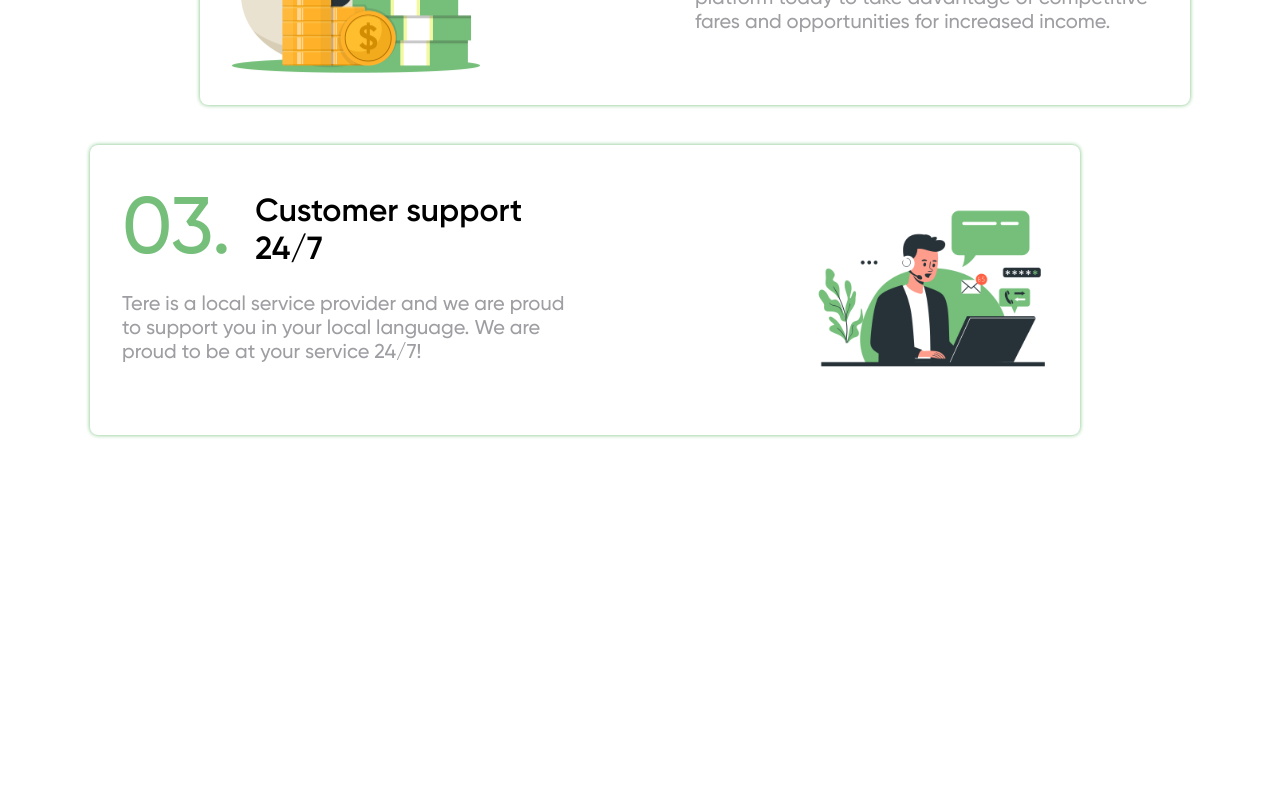
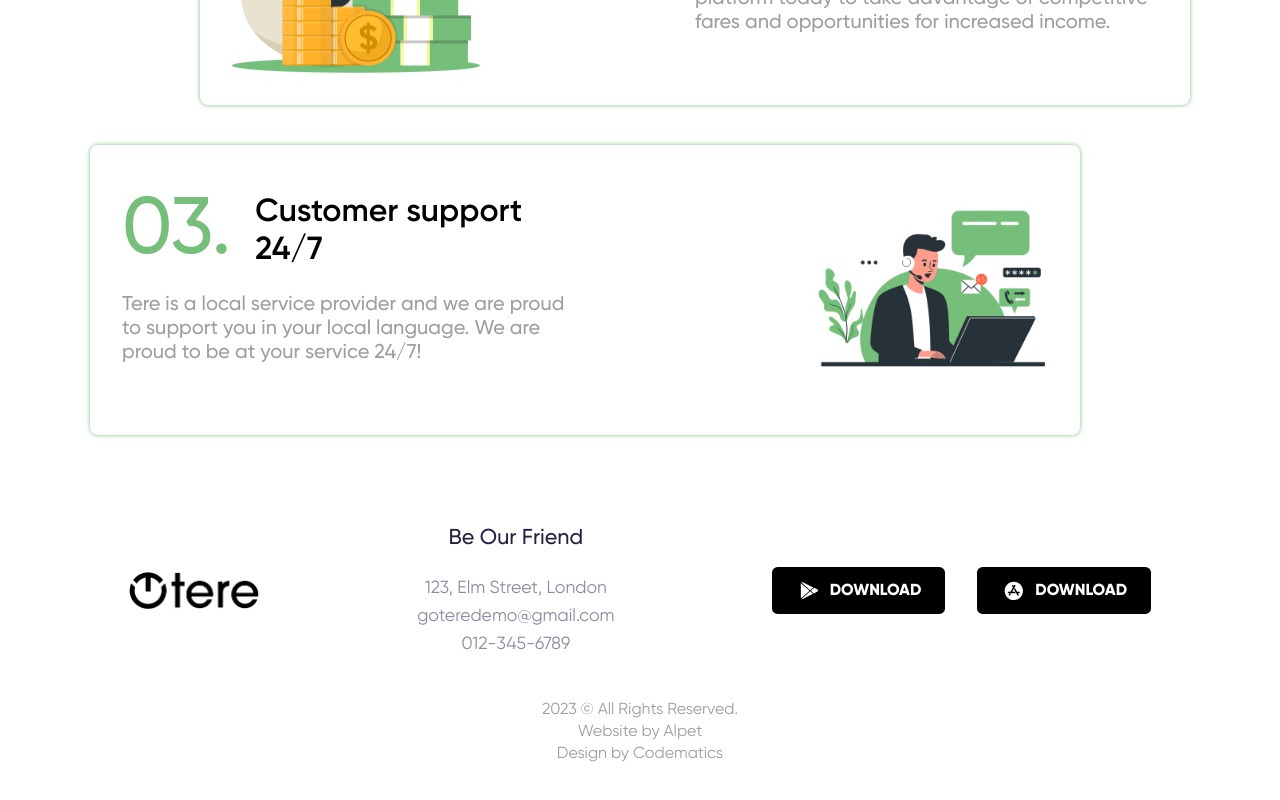
Before and after one commit to alpet95/tere, a Next.js app: page / in a window 1280 px wide. Shown: the part 2567-3367 px from the top of the page. Before the commit the page ends 3042 px from the top, so only its background shows below. Built offline with nearby package versions, Linux system fonts and the light colour scheme.

Commit message:
feat: create footer

```diff
--- /dev/null
+++ b/src/components/layout/Footer.module.scss
@@ -0,0 +1,119 @@
+@use "@/styles/theme.module" as theme;
+
+.footer {
+  // background-color: lightgoldenrodyellow;
+  padding: 3rem 0;
+
+  &-content {
+    // background-color: lightblue;
+
+    display: grid;
+    grid-template-rows: repeat(3, auto);
+    grid-gap: 2.5rem;
+    justify-items: center;
+
+    margin-bottom: 1.5rem;
+  }
+
+  &-logo {
+    display: flex;
+    justify-content: center;
+    align-items: center;
+    order: 1;
+  }
+
+  &-actions {
+    display: flex;
+    flex-direction: column;
+    justify-content: center;
+    align-items: center;
+    order: 2;
+
+    button:not(:last-child) {
+      margin-bottom: 0.5rem;
+    }
+
+    button img {
+      margin-right: 0.5rem;
+    }
+  }
+
+  &-address {
+    text-align: center;
+    order: 3;
+
+    h4 {
+      margin-bottom: 1.3rem;
+
+      font-weight: 500;
+      color: theme.$color-blue;
+    }
+
+    address {
+      > * {
+        display: block;
+
+        font-size: 1.1rem;
+        font-style: normal;
+        line-height: 1.6;
+        color: theme.$color-grey-300;
+      }
+    }
+  }
+
+  &-copyright {
+    // background-color: lightblue;
+
+    p {
+      text-align: center;
+      color: theme.$color-grey-200;
+    }
+  }
+}
+
+@media screen and (min-width: 769px) {
+  .footer {
+    &-content {
+      grid-template-columns: repeat(3, auto);
+      grid-template-rows: auto;
+      align-items: center;
+    }
+
+    &-actions {
+      order: 3;
+    }
+
+    &-address {
+      order: 2;
+    }
+  }
+}
+
+@media screen and (min-width: 1025px) {
+  .footer {
+    &-content {
+      margin-bottom: 2.5rem;
+    }
+
+    &-actions {
+      flex-direction: row;
+
+      button {
+        padding: 0.75rem 1.5rem;
+        font-size: 1rem;
+
+        &:not(:last-child) {
+          margin-bottom: 0;
+        }
+
+        &:first-of-type {
+          margin-right: 1rem;
+        }
+
+        &:last-of-type {
+          margin-left: 1rem;
+        }
+      }
+    }
+  }
+}
--- /dev/null
+++ b/src/components/layout/Footer.tsx
@@ -0,0 +1,73 @@
+import React from "react";
+import Image from "next/image";
+
+import MaxWidthContainer from "./MaxWidthContainer";
+import Button from "../interface/Button";
+
+import { FooterDataType } from "@/types/footer";
+import classes from "./Footer.module.scss";
+
+interface FooterProps {
+  data: FooterDataType;
+}
+
+const Footer = (props: FooterProps) => {
+  const { data } = props;
+
+  const { src, alt, width, height } = data.logo;
+  const logo = { src, alt, width, height };
+
+  const { title, address: { location, email, phone }} = data.text;
+  const address = { title, location, email, phone };
+
+  const buttonsData = data.buttons;
+  const buttonsElement = buttonsData.map((button) => {
+    const key = button.key;
+    const src = button.icon.src;
+    const alt = button.icon.alt;
+    const width = button.icon.width;
+    const height = button.icon.height;
+    const text = button.text;
+
+    return (
+      <Button key={key}>
+        <Image src={src} alt={alt} width={width} height={height} />
+        {text}
+      </Button>
+    );
+  });
+
+  return (
+    <footer className={classes.footer}>
+      <MaxWidthContainer>
+        <div className={classes["footer-content"]}>
+          <Image
+            className={classes["footer-logo"]}
+            src={logo.src}
+            alt={logo.alt}
+            width={logo.width}
+            height={logo.height}
+          />
+
+          <div className={classes["footer-actions"]}>{buttonsElement}</div>
+
+          <div className={classes["footer-address"]}>
+            <h4>{address.title}</h4>
+            <address>
+              <p>{address.location}</p>
+              <a href="mailto:#">{address.email}</a>
+              <a href="tel:#">{address.phone}</a>
+            </address>
+          </div>
+        </div>
+        <div className={classes["footer-copyright"]}>
+          <p>2023 &copy; All Rights Reserved.</p>
+          <p>Website by Alpet</p>
+          <p>Design by Codematics</p>
+        </div>
+      </MaxWidthContainer>
+    </footer>
+  );
+};
+
+export default Footer;
--- a/src/components/layout/Layout.tsx
+++ b/src/components/layout/Layout.tsx
@@ -1,6 +1,10 @@
 import React, { ReactNode, Fragment } from "react";
+
+import Header from "./Header";
+import Footer from "./Footer";
 import MaxWidthContainer from "./MaxWidthContainer";
-import Header from "./Header";
+
+import { FOOTER_DATA as footerData } from "@/data/layout/footer";
 
 interface Props {
   children: ReactNode;
@@ -15,7 +19,7 @@ const Layout = (props: Props) => {
       <main>
         <MaxWidthContainer>{children}</MaxWidthContainer>
       </main>
-      <footer></footer>
+      <Footer data={footerData} />
     </Fragment>
   );
 };
--- /dev/null
+++ b/src/data/layout/footer.ts
@@ -0,0 +1,39 @@
+export const FOOTER_DATA = {
+  page: "footer",
+  logo: {
+    src: "/images/logo/logo-footer.png",
+    alt: "Footer Logo Image",
+    width: 131,
+    height: 37,
+  },
+  buttons: [
+    {
+      key: "play-store-icon",
+      icon: {
+        src: "/icons/button-icon-play-store.svg",
+        alt: "Play Store Icon",
+        width: 26,
+        height: 23,
+      },
+      text: "Download",
+    },
+    {
+      key: "apple-store-icon",
+      icon: {
+        src: "/icons/button-icon-app-store.svg",
+        alt: "Apple Store Icon",
+        width: 26,
+        height: 23,
+      },
+      text: "Download",
+    },
+  ],
+  text: {
+    title: "Be Our Friend",
+    address: {
+      location: "123, Elm Street, London",
+      email: "goteredemo@gmail.com",
+      phone: "012-345-6789",
+    },
+  },
+};
--- /dev/null
+++ b/src/types/footer.ts
@@ -0,0 +1,27 @@
+export interface FooterDataType {
+  page: string;
+  logo: {
+    src: string;
+    alt: string;
+    width: number;
+    height: number;
+  };
+  buttons: {
+    key: string;
+    icon: {
+      src: string;
+      alt: string;
+      width: number;
+      height: number;
+    };
+    text: string;
+  }[];
+  text: {
+    title: string;
+    address: {
+      location: string;
+      email: string;
+      phone: string;
+    };
+  };
+}
```
